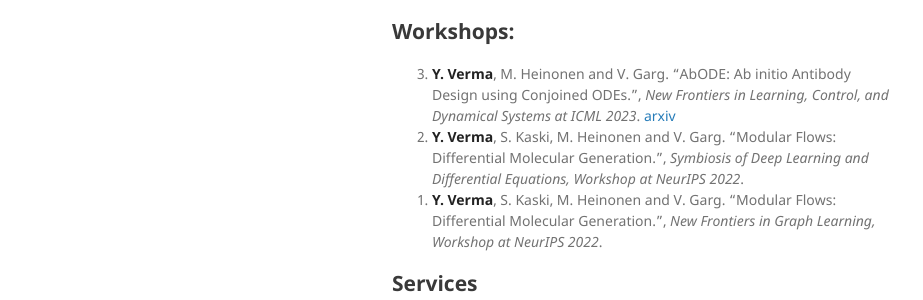
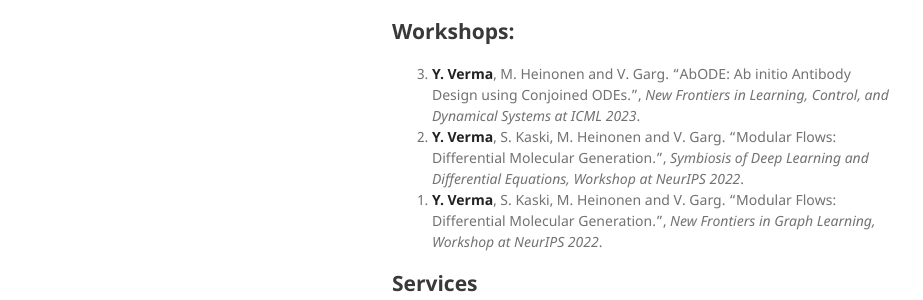
Before and after one commit to yoverma/yoerma.github.io, a Jekyll site: the page built from index.md, in a window 1280 px wide and 1320 px high. Shown: the part 625-925 px from the top of the window, without its empty margins (178-1101 px from the left). Built offline with Jekyll 4.4.1, drawn with Linux system fonts in a browser that asks for light colours; the repository's description, which GitHub fills in, is left out; our own code applies the rules of GitHub Pages for plain Markdown files.

Commit message:
Update index.md

```diff
--- a/index.md
+++ b/index.md
@@ -18,7 +18,7 @@ More about me [here](./more_about_me.html).
 
 ## Workshops:
 0. **Y. Verma**, M. Heinonen and V. Garg. "AbODE: Ab initio Antibody Design using Conjoined ODEs.", _New Frontiers in
-Learning, Control, and Dynamical Systems at ICML 2023_. [arxiv](https://arxiv.org/abs/2306.01005)
+Learning, Control, and Dynamical Systems at ICML 2023_.
 0. **Y. Verma**, S. Kaski, M. Heinonen and V. Garg. "Modular Flows: Differential Molecular Generation.", _Symbiosis of Deep Learning and Differential Equations, Workshop at NeurIPS 2022_.
 0. **Y. Verma**, S. Kaski, M. Heinonen and V. Garg. "Modular Flows: Differential Molecular Generation.", _New Frontiers in Graph Learning, Workshop at NeurIPS 2022_.
 {: reversed="reversed"}
```
